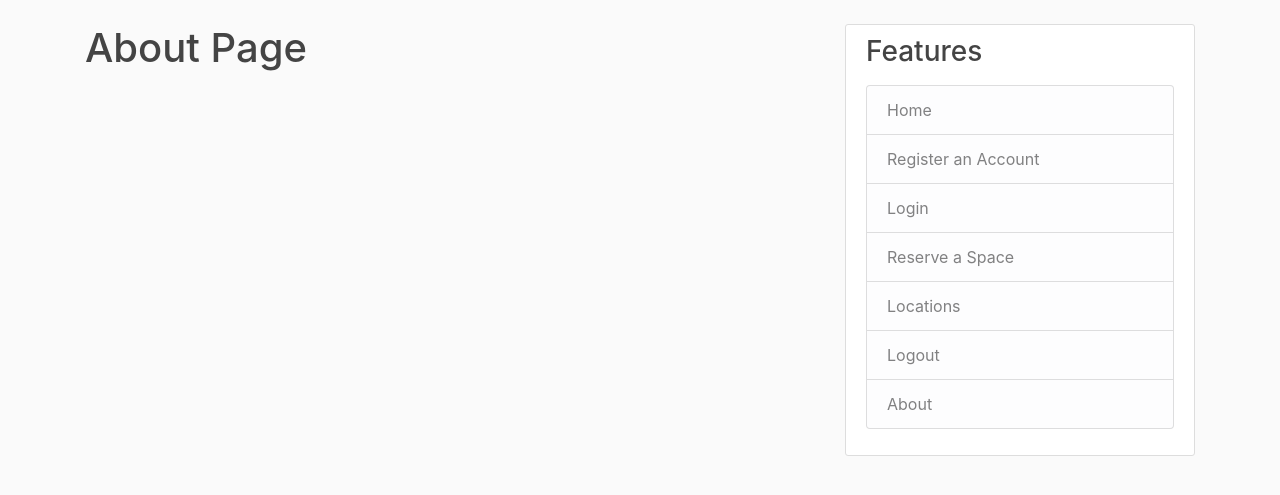
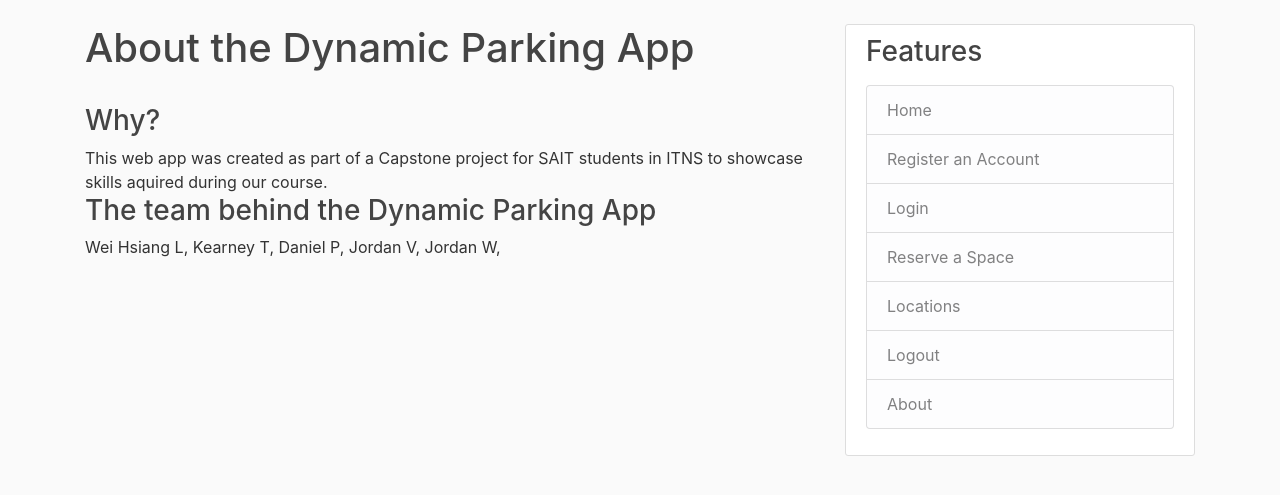
Before and after one commit to jvescio1996/KFC, a Flask app: page /about in a window 1280 px wide. Shown: the part 56-551 px from the top of the page. Run offline with Flask 3, Linux system fonts and the light colour scheme; some libraries are stand-ins or nearby versions.

Commit message:
Update about.html

```diff
--- a/templates/about.html
+++ b/templates/about.html
@@ -1,4 +1,19 @@
 {% extends "layout.html" %}
 {% block content %}
-	<h1>About Page</h1>
+    <h1>About the Dynamic Parking App</h1>
+    &nbsp;
+    <h3>Why?</h3>
+    <body>
+        This web app was created as part of a Capstone project for SAIT students in ITNS to showcase skills aquired during our course.
+    </body>
+    &nbsp;
+    &nbsp;
+    <h3>The team behind the Dynamic Parking App</h3>
+    <body>
+        Wei Hsiang L,
+        Kearney T,
+        Daniel P,
+        Jordan V,
+        Jordan W,
+    </body>
 {% endblock content %}
```
